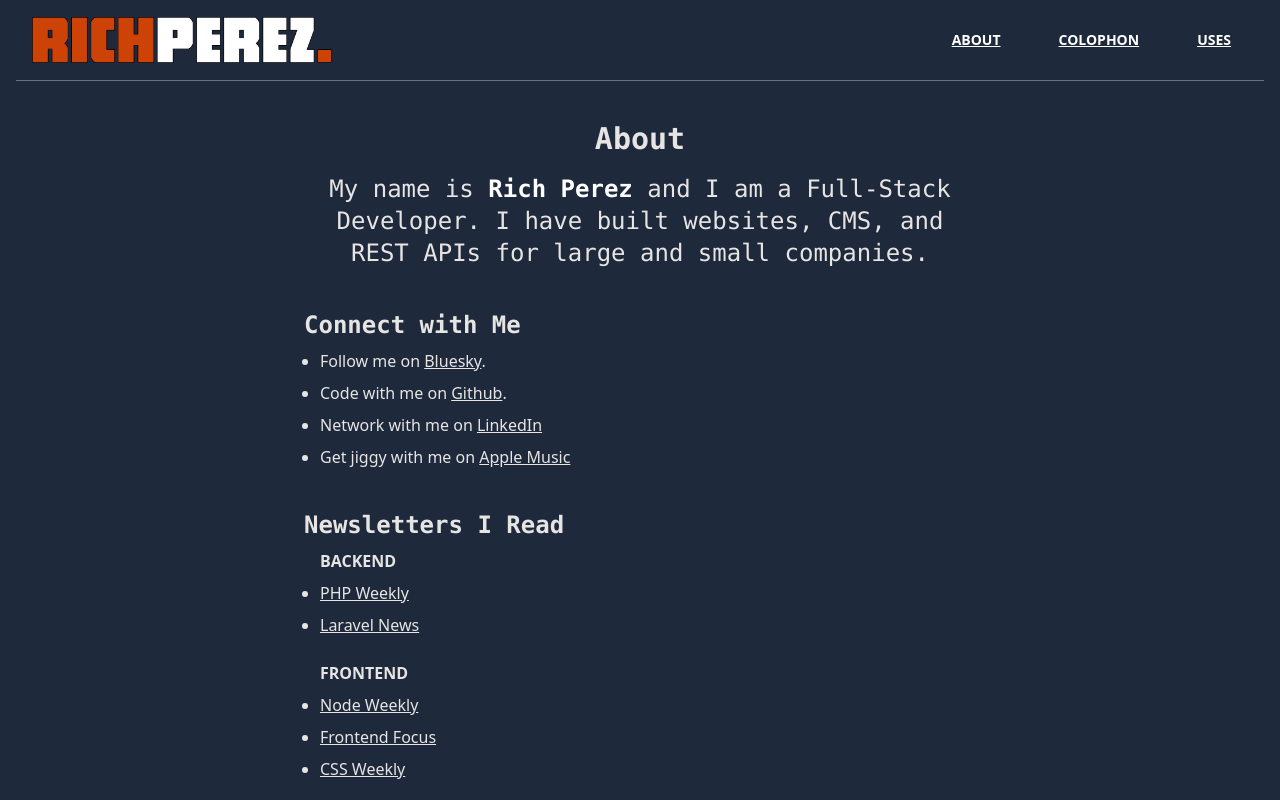
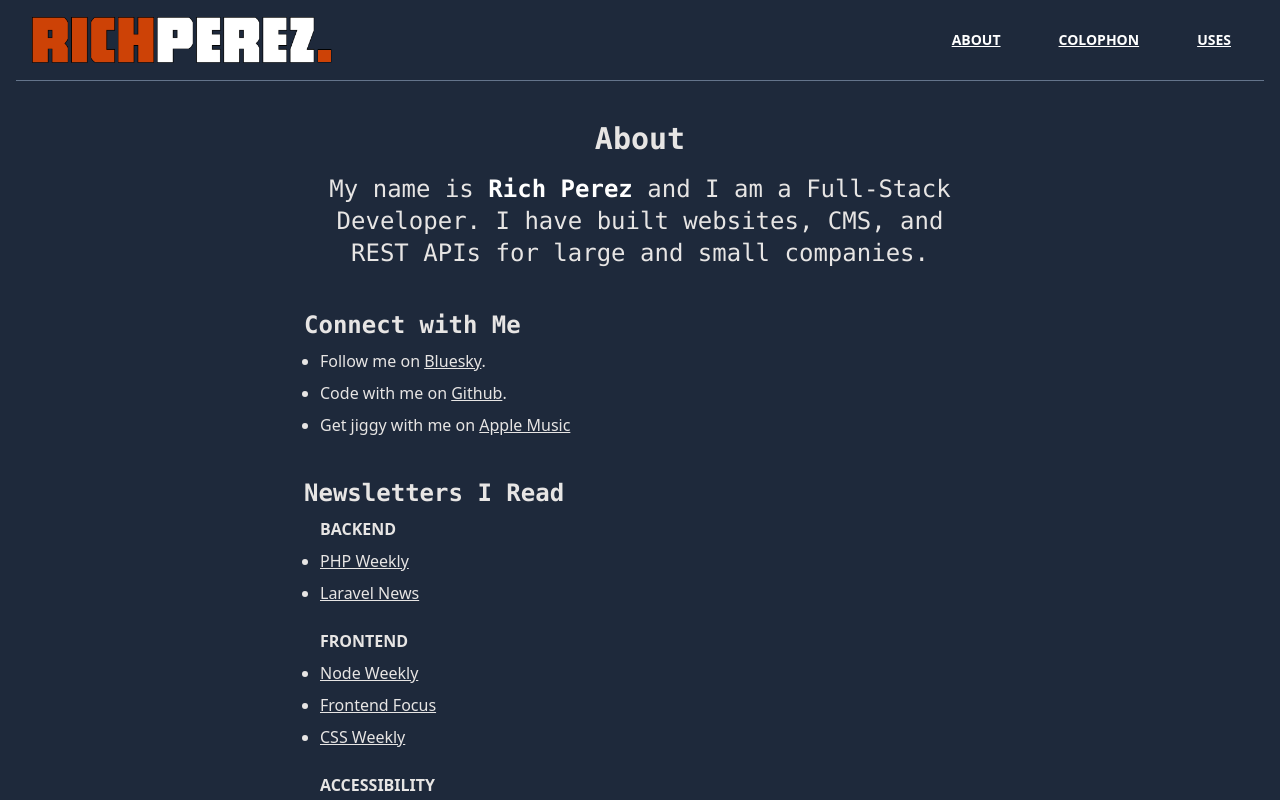
Before and after one commit to perez-rich/richperez.dev, a SvelteKit app: page /about in a window 1280 px wide. Shown: the top 800 px of the page. Built offline with nearby package versions, Linux system fonts and the light colour scheme.

Commit message:
removed no longer used components

```diff
--- a/src/lib/app/components/buttons/LinkedInButton.svelte
+++ /dev/null
@@ -1,3 +0,0 @@
-<a class="btn btn-sm btn-primary text-white md:my-4" href="https://www.linkedin.com/in/imperez/" target="_blank" >
-    LinkedIn <i class="las la-external-link-alt"></i>
-</a>
--- a/src/lib/app/components/buttons/ResumeButton.svelte
+++ /dev/null
@@ -1,3 +0,0 @@
-<a class="btn btn-sm btn-ghost text-white md:my-4" href="https://docs.google.com/document/d/1-X2XsNCaCy0j93hHALWcO9V_5NWPxGGYRBbh7p0eAxk/export?format=pdf" target="_blank">
-    Resume <i class="lar la-file-pdf"></i>
-</a>
--- a/src/routes/about/+page.svelte
+++ b/src/routes/about/+page.svelte
@@ -31,12 +31,6 @@
                 href="https://github.com/perez-rich"
                 target="_blank">Github</a
             >.
-        </li>
-        <li>
-            Network with me on <a
-                href="https://www.linkedin.com/in/imperez/"
-                target="_blank">LinkedIn</a
-            >
         </li>
         <li>
             Get jiggy with me on <a
```
